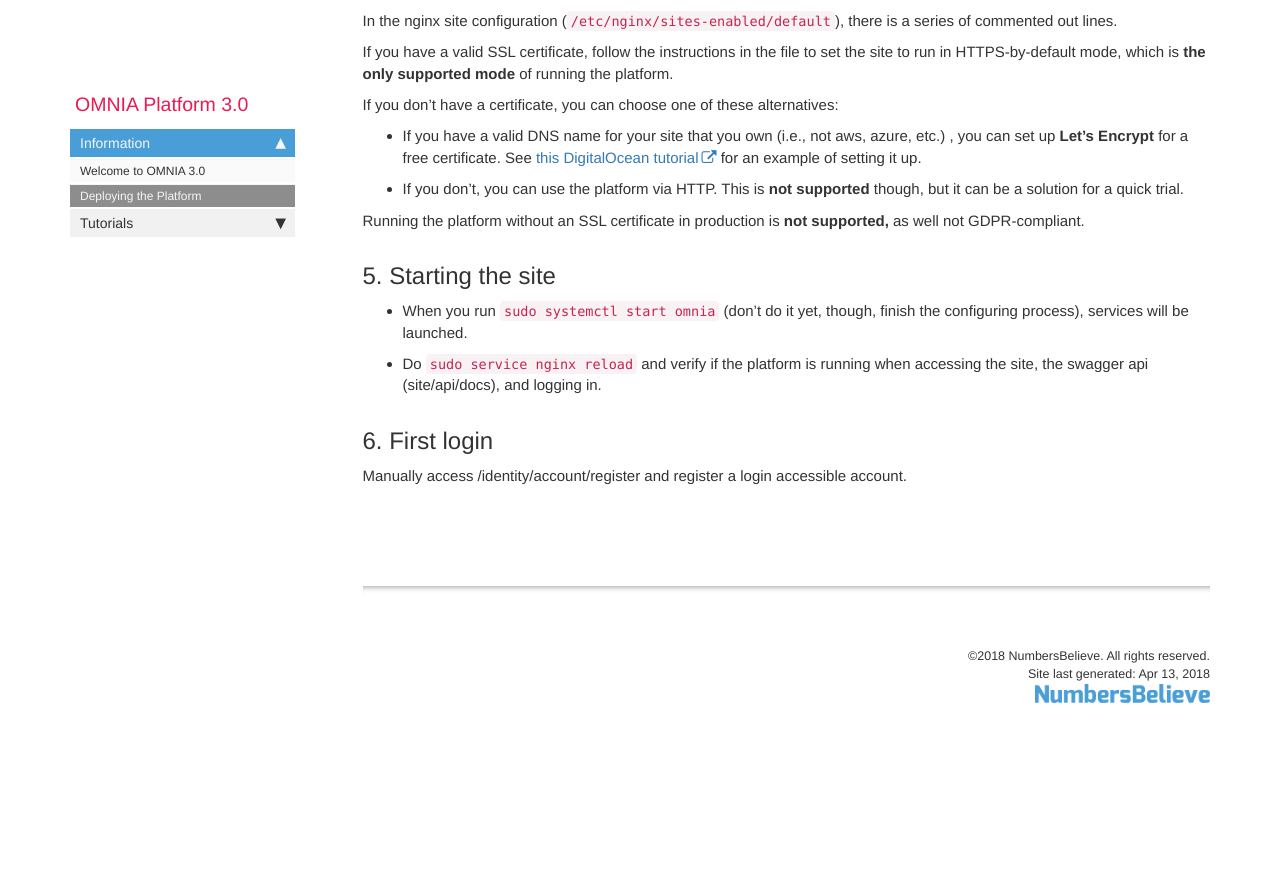
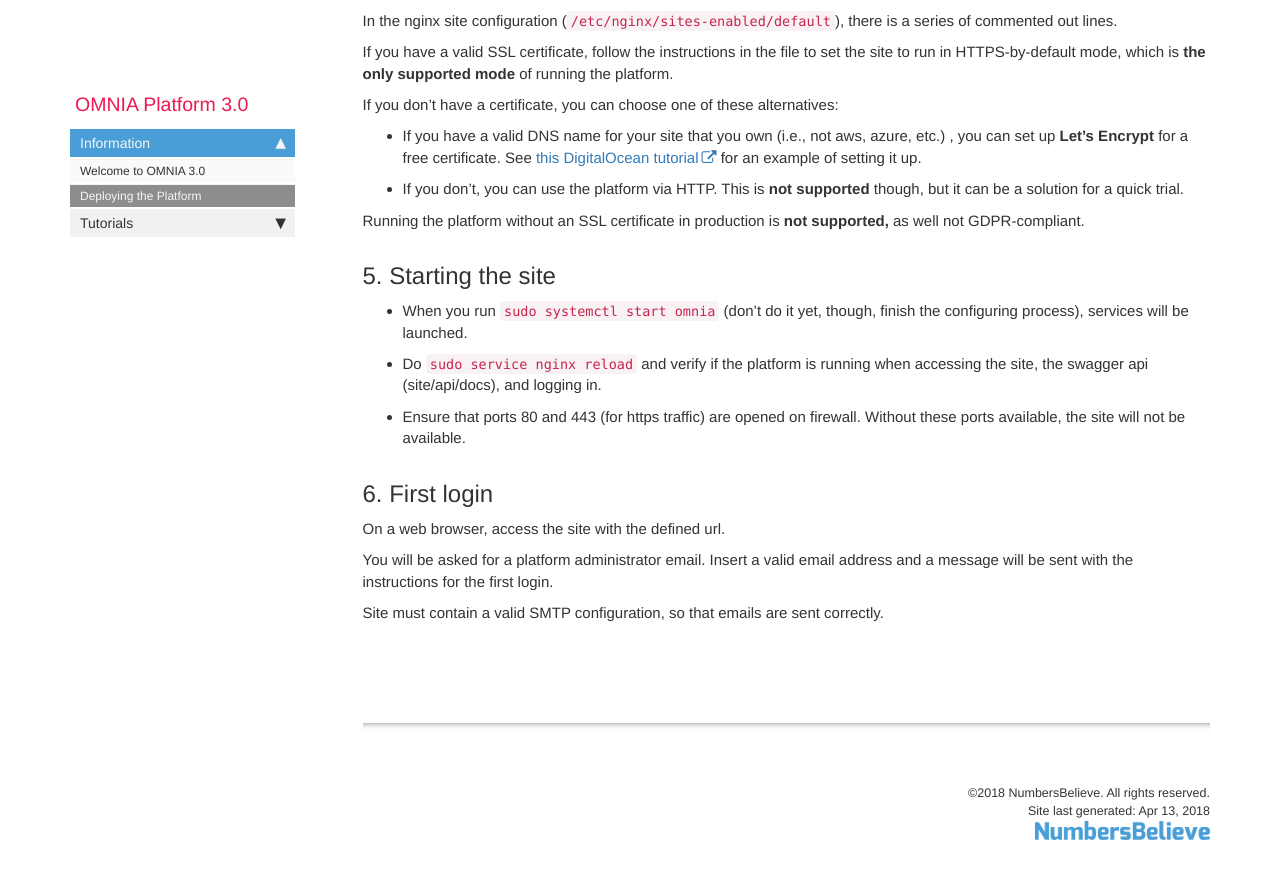
Before and after one commit to daniel8lopes/omnia3, a Jekyll site: the page built from docs/pages/omnia3/omnia3_deploymenttutorial.md, in a window 1280 px wide and 900 px high, scrolled down 1957 px. Shown: the top 879 px of the window. Built offline with Jekyll 4.4.1, drawn with Linux system fonts in a browser that asks for light colours; nearby versions of some CDN libraries; comment, search, counter and statistics services are not loaded; before the commit the page ends 2720 px from its top, so only the background shows below that.

Commit message:
Update omnia3_deploymenttutorial.md

```diff
--- a/docs/pages/omnia3/omnia3_deploymenttutorial.md
+++ b/docs/pages/omnia3/omnia3_deploymenttutorial.md
@@ -89,5 +89,11 @@ Running the platform without an SSL certificate in production is **not supported
 
 - Do `sudo service nginx reload` and verify if the platform is running when accessing the site, the swagger api (site/api/docs), and logging in.
 
+- Ensure that ports 80 and 443 (for https traffic) are opened on firewall. Without these ports available, the site will not be available.
+
 ## 6. First login
-Manually access <siteUrl>/identity/account/register and register a login accessible account.
+On a web browser, access the site with the defined url.
+
+You will be asked for a platform administrator email. Insert a valid email address and a message will be sent with the instructions for the first login.
+
+Site must contain a valid SMTP configuration, so that emails are sent correctly.
```
